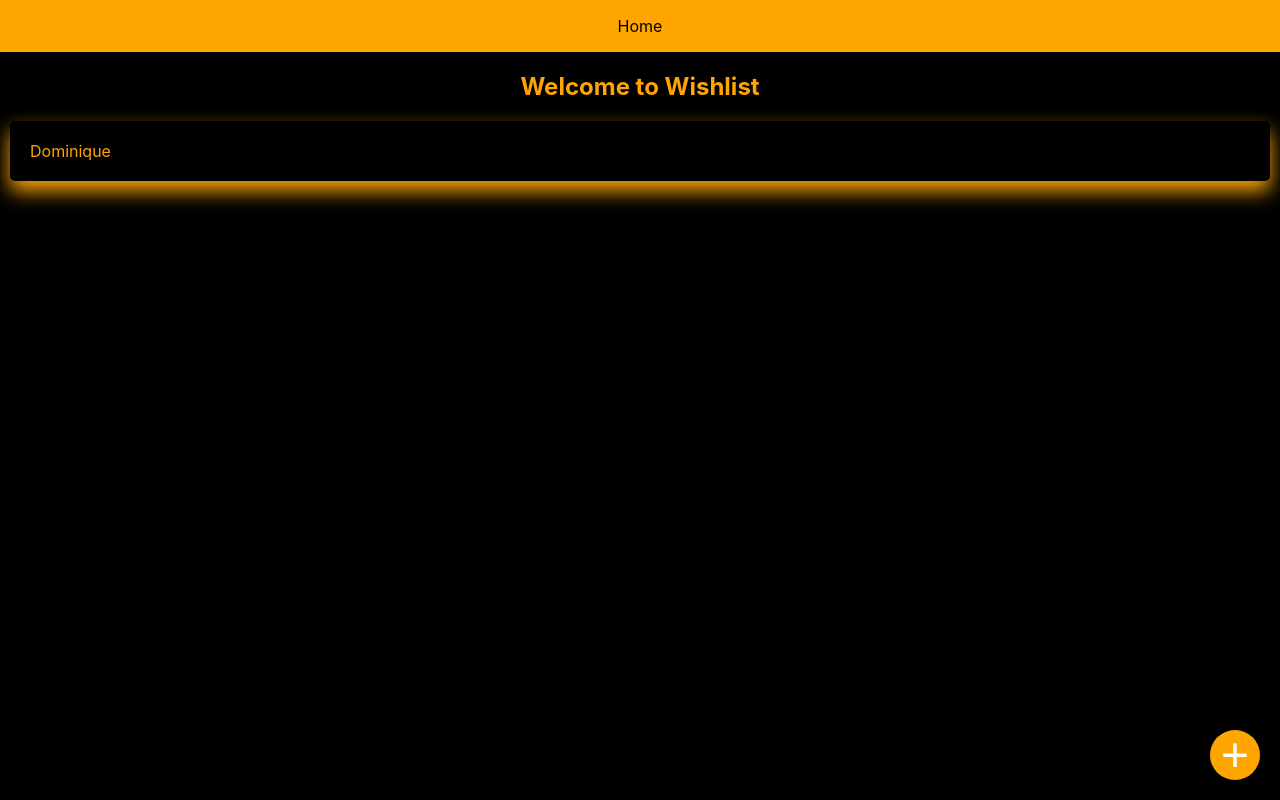
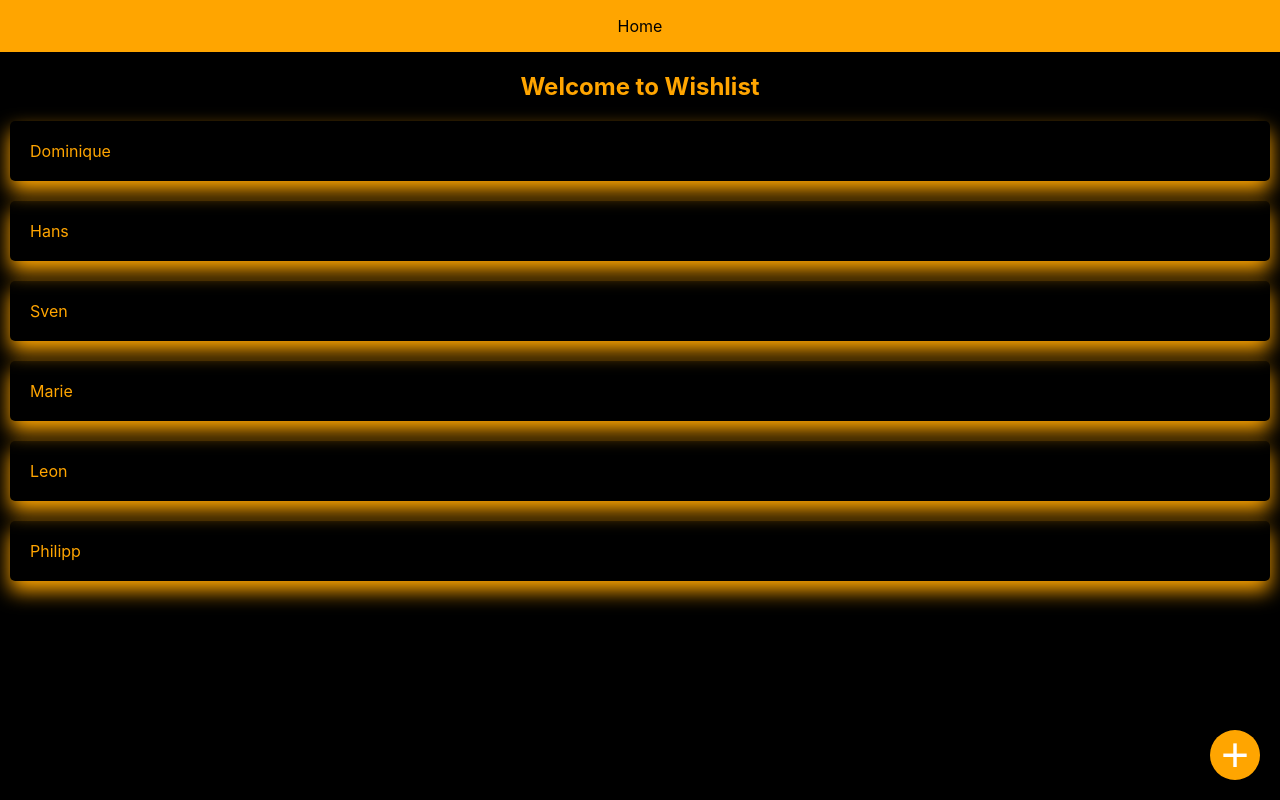
Before and after one commit to domko95/wuensch-dir-was, a React (Create React App) app: page / in a window 1280 px wide. Built offline with nearby package versions, Linux system fonts and the light colour scheme.

Commit message:
Add titles-array with mapping

```diff
--- a/src/App.js
+++ b/src/App.js
@@ -15,8 +15,6 @@ const Nav = styled.ul`
   padding: 1rem 0;
 `;
 
-const title = 'Dominique';
-
 function App() {
   return (
     <>
@@ -32,10 +30,10 @@ function App() {
             <Add />
           </Route>
           <Route path="/:title">
-            <WishList title={title} />
+            <WishList />
           </Route>
           <Route path="/">
-            <Home title={title} />
+            <Home />
           </Route>
         </Switch>
       </Router>
--- a/src/components/WishListItem.js
+++ b/src/components/WishListItem.js
@@ -9,7 +9,7 @@ const Container = styled.div`
   color: orange;
 `;
 
-export default function WishListSelector({ title }) {
+export default function WishListItem({ title }) {
   return (
     <>
       <Container>{title}</Container>
@@ -17,6 +17,6 @@ export default function WishListSelector({ title }) {
   );
 }
 
-WishListSelector.propTypes = {
+WishListItem.propTypes = {
   title: PropTypes.string.isRequired,
 };
--- a/src/pages/Home.js
+++ b/src/pages/Home.js
@@ -1,6 +1,5 @@
 import { Link } from 'react-router-dom';
 import styled from 'styled-components';
-import PropTypes from 'prop-types';
 import Button from '../components/Button';
 import WishListItem from '../components/WishListItem';
 
@@ -9,20 +8,21 @@ const H2 = styled.h2`
   color: orange;
 `;
 
-export default function Home({ title }) {
+const titles = ['Dominique', 'Hans', 'Sven', 'Marie', 'Leon', 'Philipp'];
+const title = titles.map((name) => (
+  <Link to={name}>
+    <WishListItem title={name} />
+  </Link>
+));
+
+export default function Home() {
   return (
     <>
       <H2>Welcome to Wishlist</H2>
-      <Link to={title}>
-        <WishListItem title={title} />
-      </Link>
+      {title}
       <Link to="/add">
         <Button pos="bottom-right">+</Button>
       </Link>
     </>
   );
 }
-
-Home.propTypes = {
-  title: PropTypes.string.isRequired,
-};
--- a/src/pages/WishList.js
+++ b/src/pages/WishList.js
@@ -1,5 +1,5 @@
 import styled from 'styled-components';
-import PropTypes from 'prop-types';
+import { useParams } from 'react-router-dom';
 import WishListItem from '../components/WishListItem';
 
 const H2 = styled.h2`
@@ -7,17 +7,14 @@ const H2 = styled.h2`
   color: orange;
 `;
 
-export default function WishList({ title }) {
+export default function WishList() {
+  const { title } = useParams();
   return (
     <>
-      <H2>{title}</H2>
+      <H2>{title}&apos;s Wishlist</H2>
       <WishListItem title="hässliche Socken" />
       <WishListItem title="grauenvoller Pullover" />
       <WishListItem title="ekelhafte Süßigkeiten" />
     </>
   );
 }
-
-WishList.propTypes = {
-  title: PropTypes.string.isRequired,
-};
```
